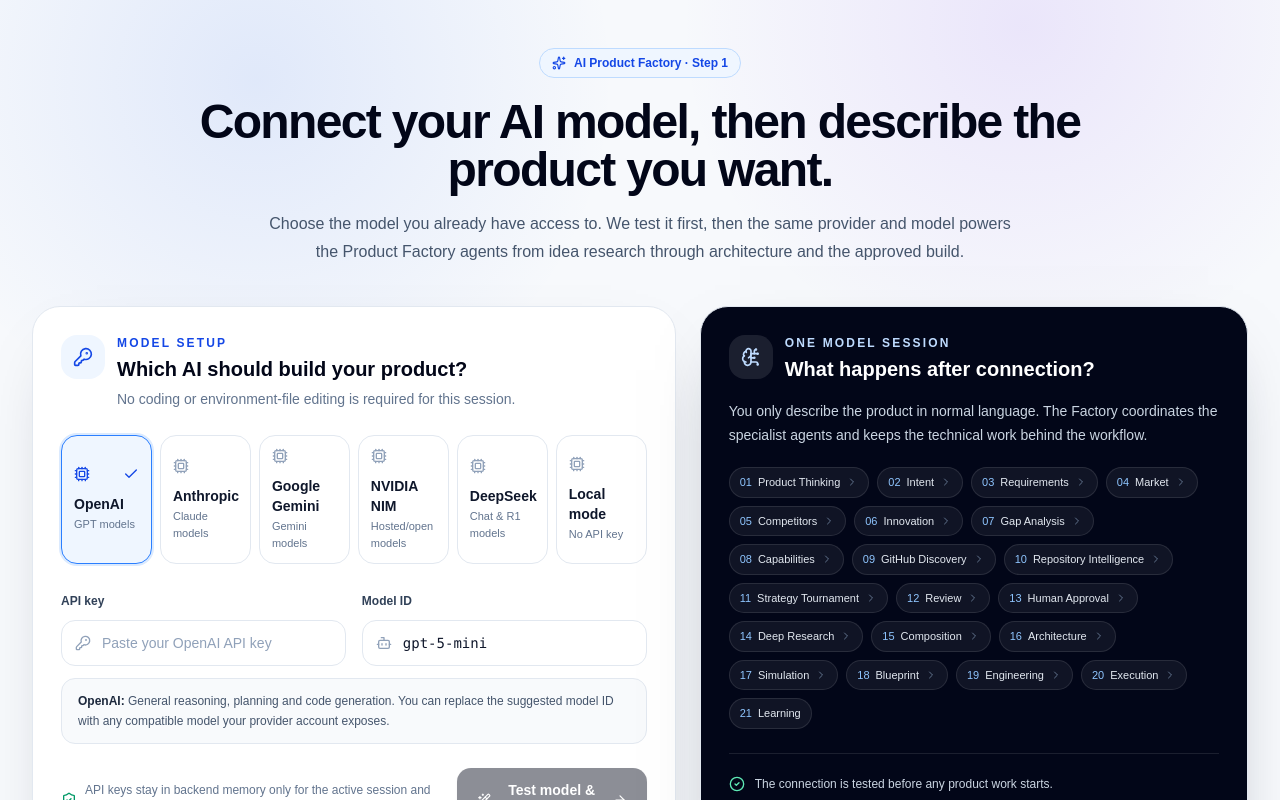
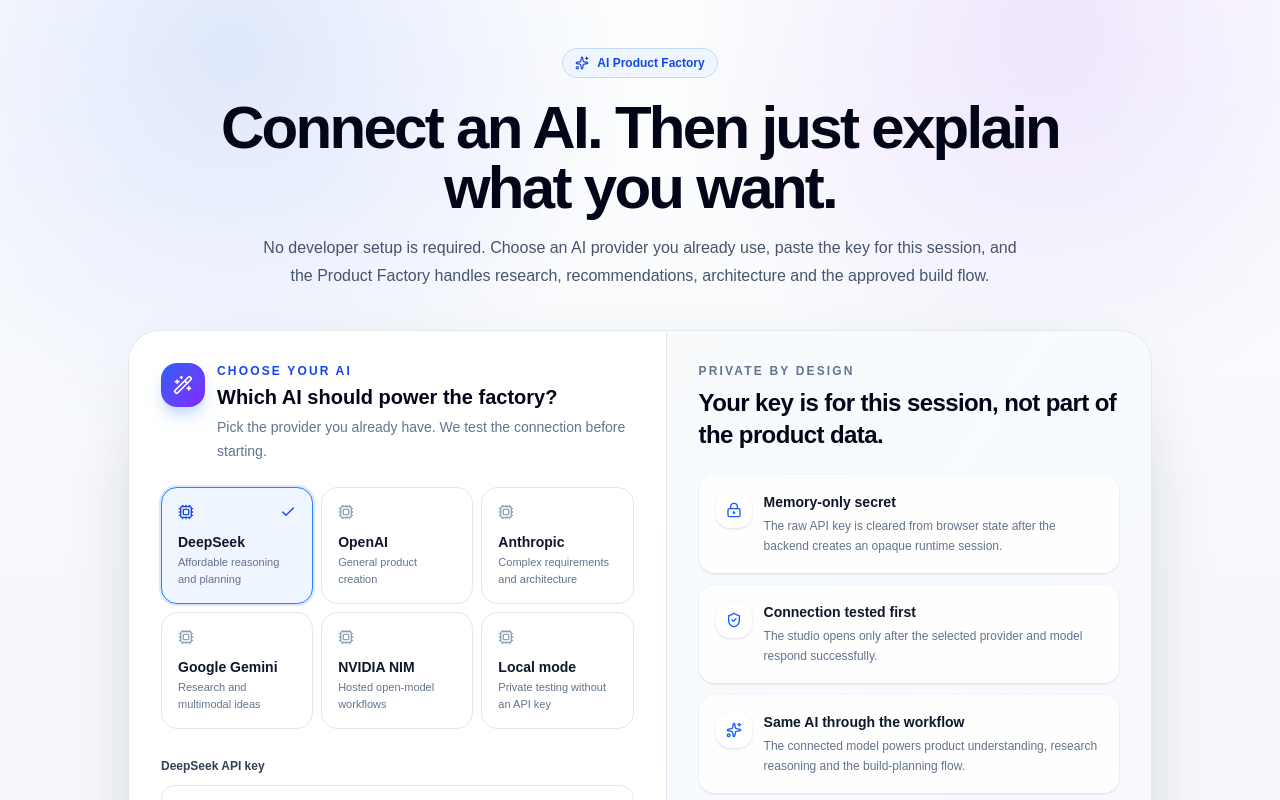
Before and after one commit to logeshv586-code/AIproductfactory, a Next.js app: page /studio in a window 1280 px wide. Shown: the top 800 px of the page. Built offline with nearby package versions, Linux system fonts and the light colour scheme.

Commit message:
feat: switch Studio to customer-first v10 runtime

```diff
--- a/src/app/studio/page.tsx
+++ b/src/app/studio/page.tsx
@@ -1,5 +1,5 @@
-import FactoryStudioRuntime from '@/components/factory/FactoryStudioRuntime'
+import FactoryStudioRuntimeV10 from '@/components/factory/FactoryStudioRuntimeV10'
 
 export default function StudioPage() {
-  return <FactoryStudioRuntime />
+  return <FactoryStudioRuntimeV10 />
 }
```
